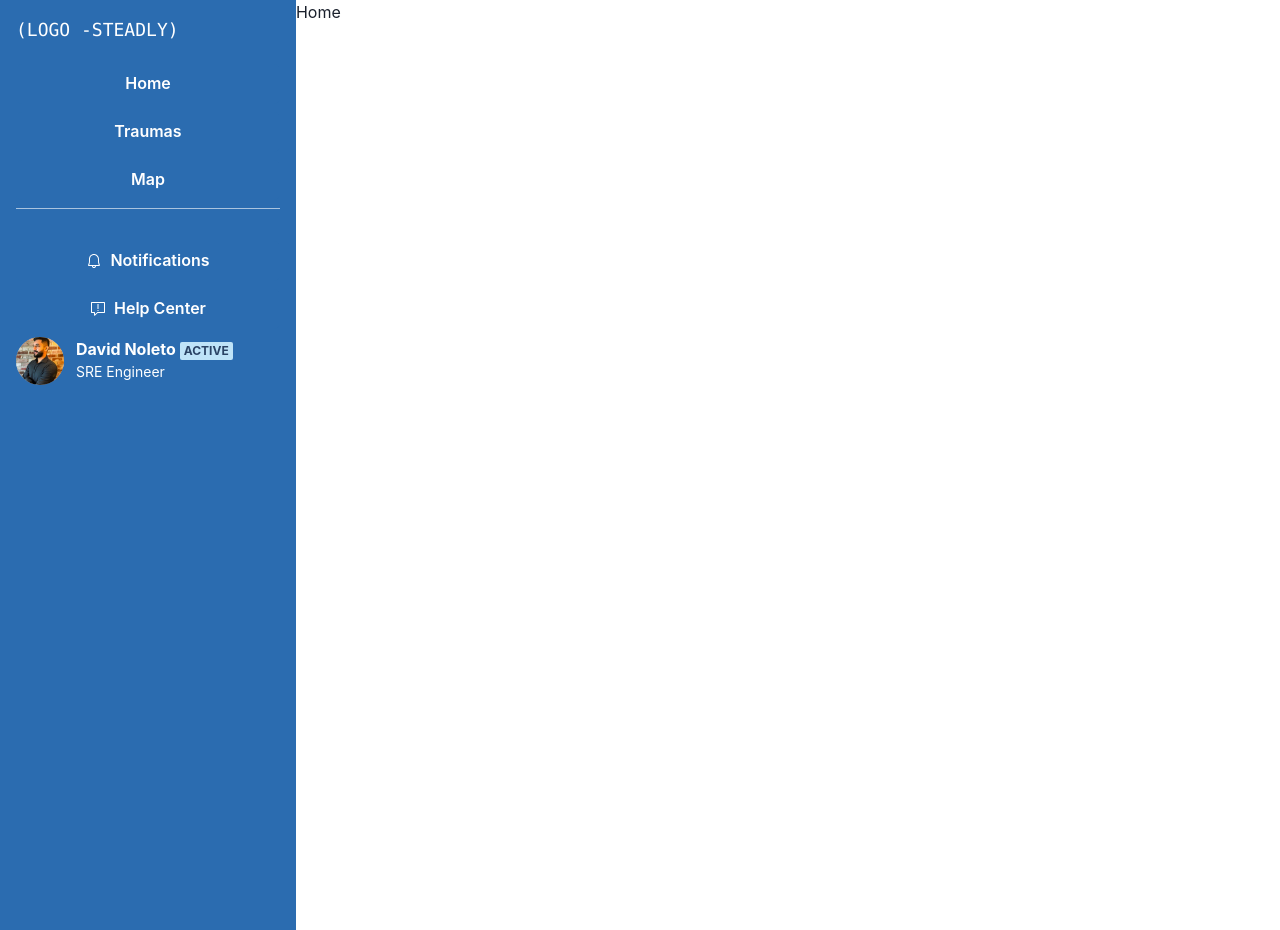
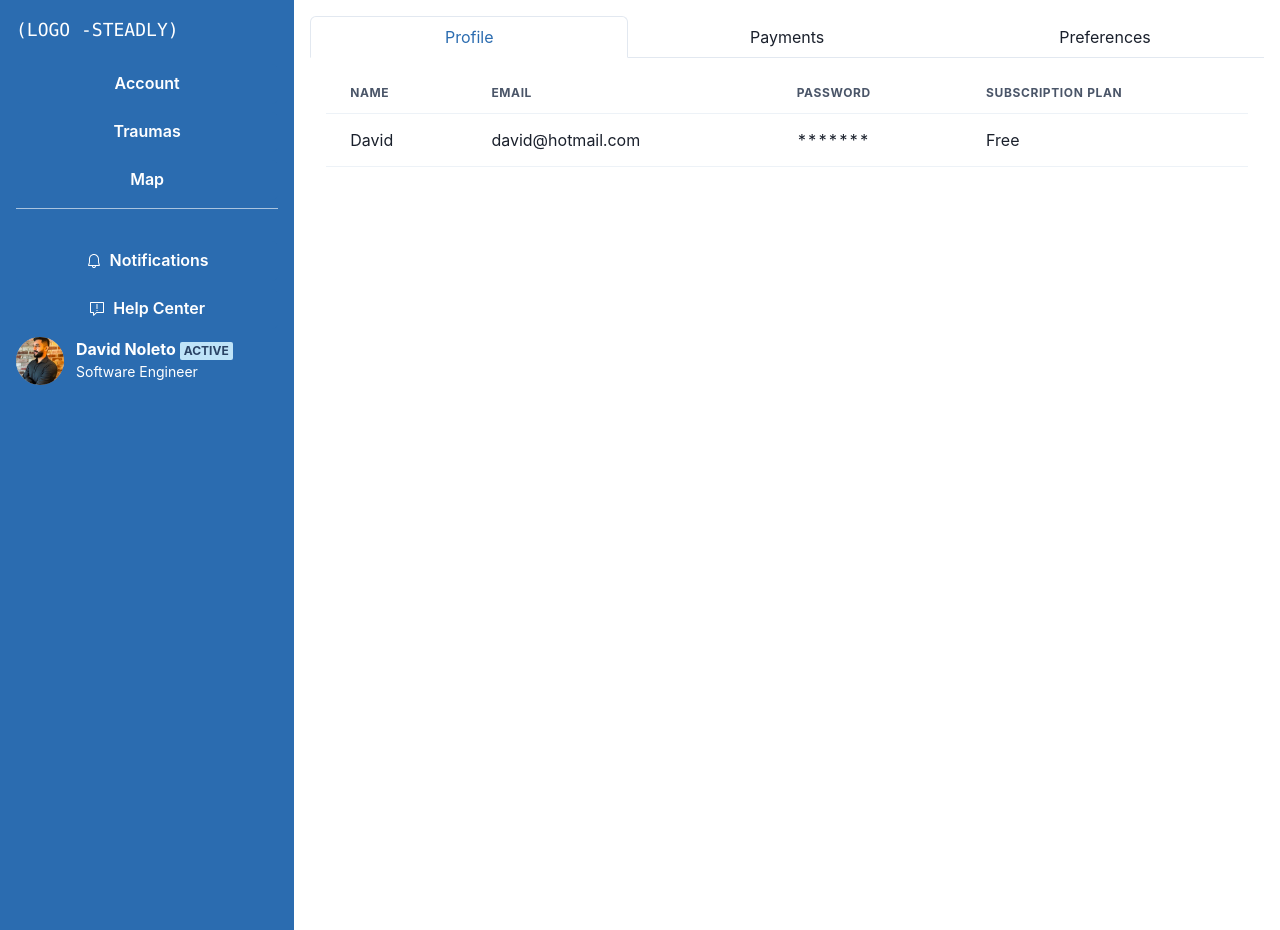
Before and after one commit to davidbuenonnoleto/template-go, a React (Create React App) app in the folder frontend/react-typescript-app/: page /account in a window 1280 px wide. Built offline with nearby package versions, Linux system fonts and the light colour scheme.

Commit message:
add hooks for data fetching

```diff
--- a/frontend/react-typescript-app/src/App.tsx
+++ b/frontend/react-typescript-app/src/App.tsx
@@ -1,9 +1,10 @@
 import * as React from "react"
 import {
-    HashRouter as Router,
+    BrowserRouter as Router,
     Switch,
     Route,
-    Link
+    Link,
+    //useParams
 } from "react-router-dom";
 
 import {
@@ -16,16 +17,7 @@ import {
     Flex,
     Box,
     VStack,
-    Divider,
-    Table,
-    Thead,
-    Tbody,
-    Tfoot,
-    Tr,
-    Th,
-    Td,
-    TableCaption,
-    Heading
+    Divider
 } from "@chakra-ui/react"
 
 import { VscBell, VscReport } from 'react-icons/vsc'
@@ -34,7 +26,10 @@ import { VscBell, VscReport } from 'react-icons/vsc'
 //import { Content } from './Content'
 //import { SocialMediaLinks } from './SocialMediaLinks'
 //import { Copyright } from './Copyright'
-import { Maps } from './components/Map'
+import { Account } from './components/Account'
+import { Trauma } from './components/Trauma'
+import { Traumas } from './components/Traumas'
+import { Map } from './components/Map'
 
 export const App = () => (
     <ChakraProvider theme={theme}>
@@ -50,14 +45,14 @@ export const App = () => (
                             <Text as="samp" fontSize="lg">(LOGO -STEADLY)</Text>
                         </Box>
 
-                        <Link to="/">
+                        <Link to="/account">
                             <Button
                                 colorScheme="blue"
                                 bg="blue.600"
                                 _hover={{ bg: "blue.400" }}
                                 size="md"
                                 w="full"
-                                py={{ md: '5' }}>Home</Button></Link>
+                                py={{ md: '5' }}>Account</Button></Link>
                         <Link to="/traumas">
                             <Button
                                 colorScheme="blue"
@@ -108,75 +103,21 @@ export const App = () => (
                                         Active
                                     </Badge>
                                 </Text>
-                                <Text fontSize="sm" color="white">SRE Engineer</Text>
+                                <Text fontSize="sm" color="white">Software Engineer</Text>
                             </Box>
                         </Flex>
 
                     </VStack>
                 </Box>
-                <Box id="section-main-content" bg="white" w="100%" h={930}>
-
+                <Box id="section-main-content" p={4} bg="white" w="100%" h={930}>
                     <Switch>
-                        <Route path="/map">
-                            <Map />
-                        </Route>
-                        <Route path="/traumas">
-                            <Traumas />
-                        </Route>
-                        <Route path="/">
-                            <Home />
-                        </Route>
+                        <Route path="/account"><Account /></Route>
+                        <Route path="/traumas/:id" component={Trauma} />
+                        <Route path="/traumas"><Traumas /></Route>
+                        <Route path="/map"><Map /></Route>
                     </Switch>
                 </Box>
             </Flex >
         </Router>
     </ChakraProvider >
 )
-
-function Home() {
-    return <h2>Home</h2>;
-}
-
-function Traumas() {
-    return <Box>
-        <Heading as="h4" size="md">Traumas</Heading>
-        <Table variant="simple">
-            <TableCaption>List of events that can trigger a trauma and its results</TableCaption>
-            <Thead>
-                <Tr>
-                    <Th>Kind</Th>
-                    <Th>Trigger</Th>
-                    <Th>Result</Th>
-                </Tr>
-            </Thead>
-            <Tbody>
-                <Tr>
-                    <Td>sexual abuse</Td>
-                    <Td>tension/stress</Td>
-                    <Td>pornography addiction</Td>
-                </Tr>
-                <Tr>
-                    <Td>domestics violence</Td>
-                    <Td>arguing</Td>
-                    <Td>violent communication</Td>
-                </Tr>
-                <Tr>
-                    <Td>car accident</Td>
-                    <Td>radical sports</Td>
-                    <Td>fear of anything</Td>
-                </Tr>
-            </Tbody>
-            <Tfoot>
-                <Tr>
-                    <Th>Accept</Th>
-                    <Th>Treat</Th>
-                    <Th>It will Change</Th>
-                </Tr>
-            </Tfoot>
-        </Table>
-    </Box>;
-}
-
-function Map() {
-    return <Maps />;
-}
--- /dev/null
+++ b/frontend/react-typescript-app/src/components/Account.tsx
@@ -0,0 +1,93 @@
+
+import * as React from 'react'
+import {
+    Box,
+    Tabs,
+    TabList,
+    Tab,
+    TabPanels,
+    TabPanel,
+    Table,
+    TableCaption,
+    Thead,
+    Tr,
+    Th,
+    Td,
+    Tbody
+} from '@chakra-ui/react'
+
+export const Account = () => (
+    <Box>
+        <Tabs isFitted size="md" isLazy variant="enclosed">
+            <TabList>
+                <Tab>Profile</Tab>
+                <Tab>Payments</Tab>
+                <Tab>Preferences</Tab>
+            </TabList>
+
+            <TabPanels>
+                <TabPanel>
+                    <Table variant="simple" size="md">
+                        <TableCaption></TableCaption>
+                        <Thead>
+                            <Tr>
+                                <Th>Name</Th>
+                                <Th>Email</Th>
+                                <Th>Password</Th>
+                                <Th>Subscription plan</Th>
+                            </Tr>
+                        </Thead>
+                        <Tbody>
+                            <Tr>
+                                <Td>David</Td>
+                                <Td>david@hotmail.com</Td>
+                                <Td>*******</Td>
+                                <Td>Free</Td>
+                            </Tr>
+                        </Tbody>
+                    </Table>
+                </TabPanel>
+                <TabPanel>
+                    <Table variant="simple" size="md">
+                        <TableCaption></TableCaption>
+                        <Thead>
+                            <Tr>
+                                <Th>Date</Th>
+                                <Th>From</Th>
+                                <Th>Total</Th>
+                            </Tr>
+                        </Thead>
+                        <Tbody>
+                            <Tr>
+                                <Td>04/24/2021</Td>
+                                <Td>0500</Td>
+                                <Td>-$242.98</Td>
+                            </Tr>
+                        </Tbody>
+                    </Table>
+                </TabPanel>
+                <TabPanel>
+                    <Table variant="simple" size="md">
+                        <TableCaption></TableCaption>
+                        <Thead>
+                            <Tr>
+                                <Th>Name</Th>
+                                <Th>Email</Th>
+                                <Th>Password</Th>
+                                <Th>Subscription plan</Th>
+                            </Tr>
+                        </Thead>
+                        <Tbody>
+                            <Tr>
+                                <Td>David</Td>
+                                <Td>david@hotmail.com</Td>
+                                <Td>*******</Td>
+                                <Td>Free</Td>
+                            </Tr>
+                        </Tbody>
+                    </Table>
+                </TabPanel>
+            </TabPanels>
+        </Tabs>
+    </Box >
+)
--- a/frontend/react-typescript-app/src/components/Map.tsx
+++ b/frontend/react-typescript-app/src/components/Map.tsx
@@ -2,7 +2,7 @@
 import * as React from 'react'
 import { Box, Tabs, TabList, Tab, TabPanels, TabPanel } from '@chakra-ui/react'
 
-export const Maps = () => (
+export const Map = () => (
     <Box>
         <Tabs isFitted size="md" variant="enclosed">
             <TabList>
--- /dev/null
+++ b/frontend/react-typescript-app/src/components/Trauma.tsx
@@ -0,0 +1,56 @@
+
+import React, { useState, useEffect } from 'react'
+import {
+    Box,
+    Heading,
+    Table,
+    TableCaption,
+    Thead,
+    Tr,
+    Th,
+    Td,
+    Tbody,
+} from '@chakra-ui/react'
+
+
+
+export const Trauma = () => {
+
+    const [itemTrauma, setTrauma] = useState([]);
+
+    useEffect(() => {
+        fetch('https://jsonplaceholder.typicode.com/posts/1')
+            .then((response) => response.json())
+            .then(response => {
+                setTrauma(response);
+            })
+            .then((json) => console.log(json))
+            .catch(error => console.log(error));
+    }, []);
+
+    return (
+        <Box>
+            <Heading as="h4" size="md">trauma</Heading>
+            <Table variant="simple">
+                <TableCaption>This taruma is related to...</TableCaption>
+                <Thead>
+                    <Tr>
+                        <Th>Kind</Th>
+                        <Th>Trigger</Th>
+                        <Th>Result</Th>
+                    </Tr>
+                </Thead>
+                <Tbody>
+                    <Tr>
+                        <Td>sexual abuse</Td>
+                    </Tr>
+                    <Tr>
+                        <Td>domestics violence</Td>
+                    </Tr>
+                    <Tr>
+                        <Td>car accident</Td>
+                    </Tr>
+                </Tbody>
+            </Table>
+        </Box>);
+}
```
Also changed, not shown: frontend/react-typescript-app/src/components/Traumas.tsx (+42 -28 lines).
